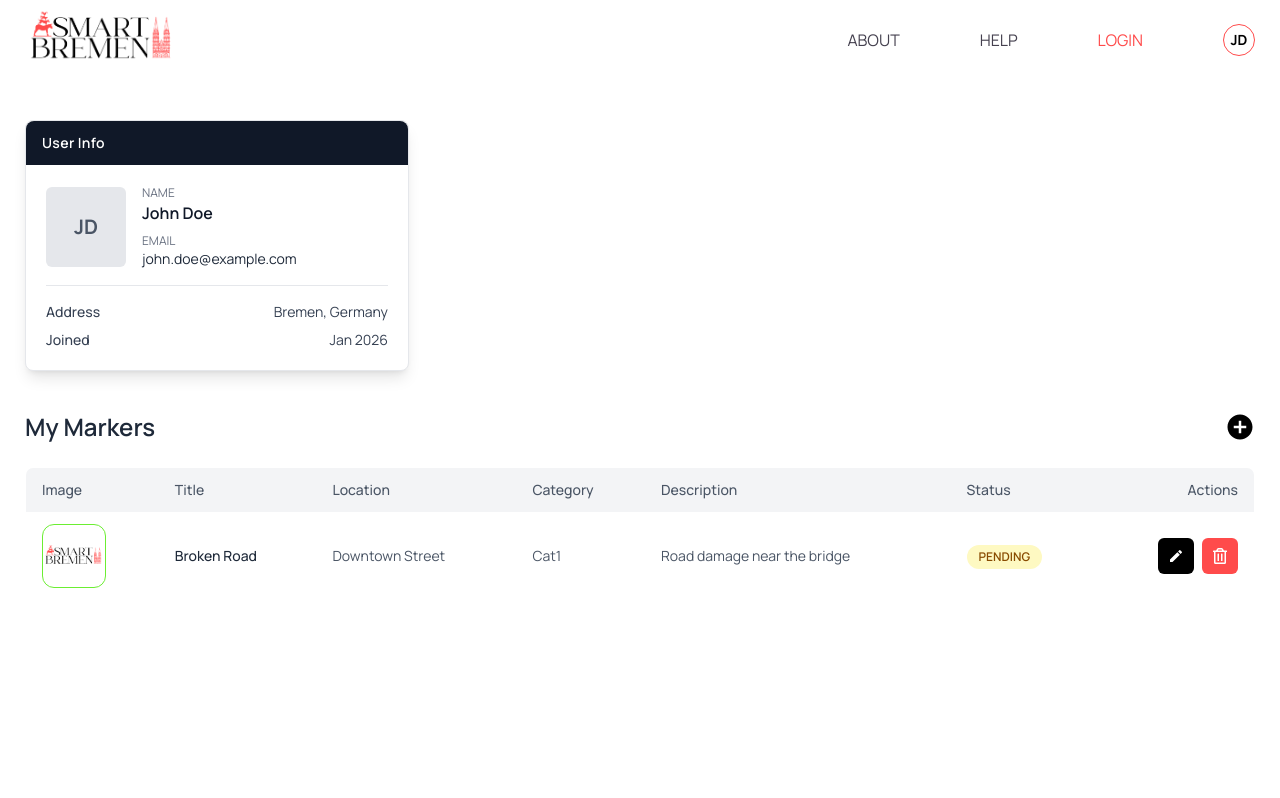
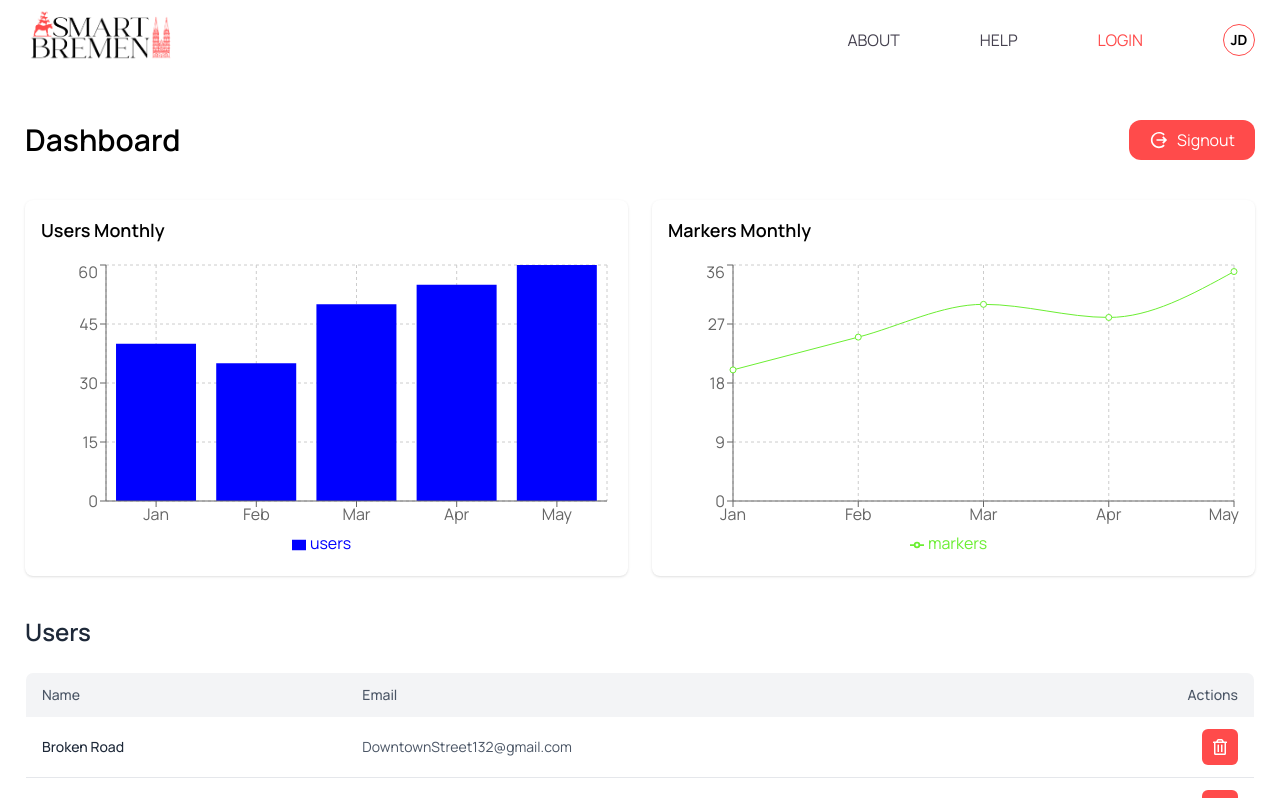
Before and after one commit to ShubhamShrestha25/SmartBremen, a Next.js app: page /auth/dashboard in a window 1280 px wide. Shown: the top 798 px of the page. Built offline with nearby package versions, Linux system fonts and the light colour scheme.

Commit message:
added logout button

```diff
--- a/src/components/dashboard/admin/AdminDashboard.js
+++ b/src/components/dashboard/admin/AdminDashboard.js
@@ -1,5 +1,6 @@
 "use client";
 
+import { IoMdLogOut } from "react-icons/io";
 import MarkersChart from "./charts/MarkersChart";
 import UsersChart from "./charts/UsersChart";
 import Marker from "./table/Markers";
@@ -8,7 +9,12 @@ import Users from "./table/Users";
 export default function AdminDashboard() {
   return (
     <div className="space-y-10">
-      <h1 className="text-3xl font-semibold">Dashboard</h1>
+      <div className="flex justify-between items-center">
+        <h1 className="text-3xl font-semibold">Dashboard</h1>
+        <button className="flex items-center gap-2 bg-[#FF4B4B] text-white py-2 px-5 rounded-xl cursor-pointer hover:border hover:border-[#FF4B4B] hover:bg-transparent hover:text-black">
+          <IoMdLogOut className="text-xl" /> Signout
+        </button>
+      </div>
       <div className="flex gap-6">
         <UsersChart />
         <MarkersChart />
--- a/src/components/dashboard/user/UserDashboard.js
+++ b/src/components/dashboard/user/UserDashboard.js
@@ -3,10 +3,17 @@
 import Marker from "./Markers";
 import UserDetails from "./UserDetails";
 
+import { IoMdLogOut } from "react-icons/io";
+
 export default function UserDashboard() {
   return (
     <div className="space-y-10">
-      <UserDetails />
+      <div className="flex items-center justify-between">
+        <UserDetails />
+        <button className="flex items-center gap-2 bg-[#FF4B4B] text-white py-2 px-5 rounded-xl cursor-pointer hover:border hover:border-[#FF4B4B] hover:bg-transparent hover:text-black">
+          <IoMdLogOut className="text-xl" /> Signout
+        </button>
+      </div>
       <Marker />
     </div>
   );
--- a/src/components/dashboard/user/UserDetails.js
+++ b/src/components/dashboard/user/UserDetails.js
@@ -2,7 +2,7 @@ import React from "react";
 
 const UserDetails = () => {
   return (
-    <div className="max-w-sm bg-white rounded-lg shadow-lg border border-gray-200">
+    <div className="w-sm bg-white rounded-lg shadow-lg border border-gray-200">
       <div className="bg-gray-900 text-white px-4 py-3 rounded-t-lg">
         <h2 className="text-sm font-semibold tracking-wide">User Info</h2>
       </div>
--- a/src/store/useAuthStore.js
+++ b/src/store/useAuthStore.js
@@ -1,7 +1,7 @@
 import { create } from "zustand";
 
 const useAuthStore = create((set) => ({
-  role: "USER", // USER | ADMIN
+  role: "ADMIN", // USER | ADMIN
   setRole: (role) => set({ role }),
 }));
 
```
